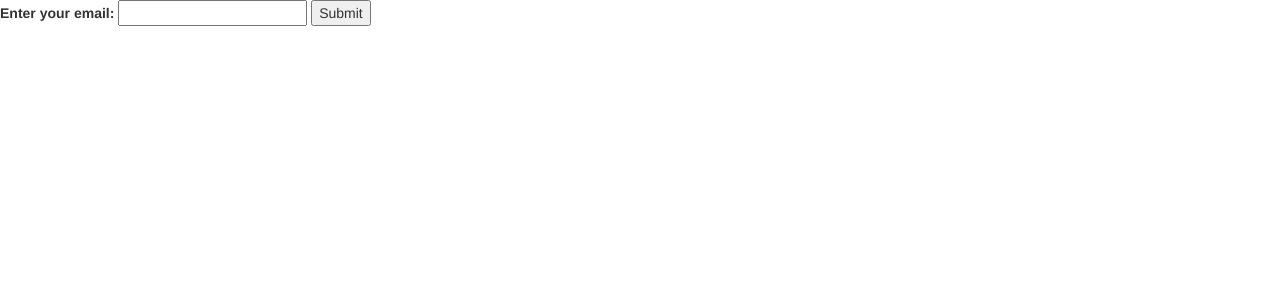
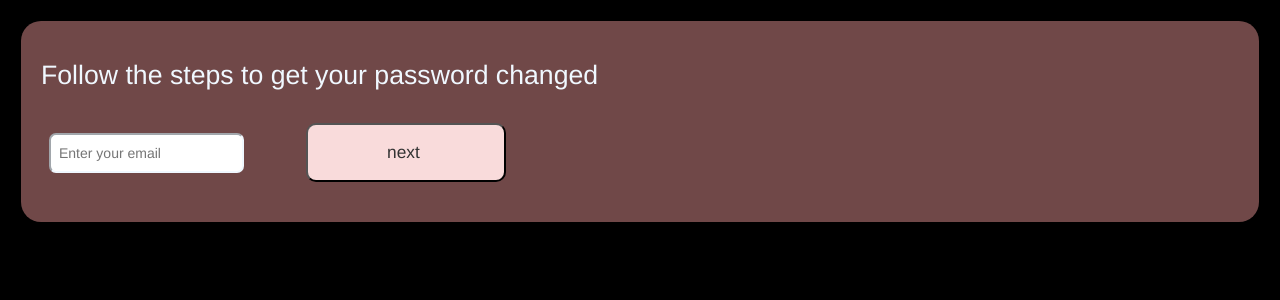
Before and after one commit to AmarjotS82/2800-202310-BBY16, a Node server app: page /changePassword in a window 1280 px wide. Shown: the top 300 px of the page. Run offline with Node 20, Linux system fonts and the light colour scheme; some libraries are stand-ins or nearby versions.

Commit message:
css the change password page

```diff
--- /dev/null
+++ b/public/css/changePassword.css
@@ -0,0 +1,63 @@
+body{
+    background-color: black;
+}
+
+h3{
+    color: aliceblue;
+    font-size: 20pt;
+
+}
+.changePass_wrapper{
+    background-color: rgba(204, 131, 131, 0.548);
+    display: grid;
+    border-radius: 20px;
+    height: 100%;
+    padding: 20px;
+    margin:1.5em;
+
+}
+button{
+    padding: 15px;
+    width: 200px;
+    padding-left: 15px;
+    padding-right: 20px;
+    border-radius: 10px;
+    margin-left: 50px;
+    margin-top: 8px;
+    background-color: rgb(249, 219, 219);
+    font-size: 13pt;
+}
+label{
+    font-size: 11pt;
+    color: rgb(60, 39, 39);
+}
+.email_change{
+    margin-top: 15px;
+}
+#security-question-form{
+    margin-top: 15px;
+}
+#change-password-form{
+    margin-top: 15px;
+}
+#email{
+    border-radius: 7px;
+    height: 40px;
+    margin: 8px;
+    border-color: aliceblue;
+    padding-left: 8px;
+}
+#security-question{
+    border-radius: 7px;
+    height: 40px;
+    margin: 8px;
+    border-color: aliceblue;
+    padding-left: 8px;
+}
+#new-password{
+    border-radius: 7px;
+    height: 40px;
+    margin: 8px;
+    border-color: aliceblue;
+    padding-left: 8px;
+}
--- a/views/changePassword.ejs
+++ b/views/changePassword.ejs
@@ -1,21 +1,21 @@
 <%- include("templates/header") %>
-
+<link rel="stylesheet" href="/css/changePassword.css">
+<div class="changePass_wrapper"><h3>Follow the steps to get your password changed</h3>
 <form id="forgot-password-form">
-    <div>
-    <label for="email">Enter your email:</label>
-    <input type="email" id="email" name="email">
-    <button type="submit" id="submit-email">Submit</button>
+    <div class="email_change">
+    <input type="email" id="email" name="email" placeholder="Enter your email">
+    <button type="submit" id="submit-email">next</button>
     </div>
-    <div id="security-question-form" style="display: none;">
+    <div id="security-question-form" style="display:none ;">
         <!-- the question from database will be added here -->
       <label for="security-question">Security question: </label> <br>
-      <input type="text" id="security-question" name="security-question">
-      <button type="submit" id="submit-security-question">Submit</button>
+      <input type="text" id="security-question" name="security-question" placeholder="Security answer">
+      <button type="submit" id="submit-security-question">next</button>
     </div>
   <br>
-    <div id="change-password-form" style="display: none;">
-      <label for="new-password">Enter new password:</label>
-      <input type="password" id="new-password" name="new-password">
+    <div id="change-password-form" style="display:none ;">
+      <input type="password" id="new-password" name="new-password" placeholder="Enter new password">
       <button type="submit" id="submit-new-password">Submit</button>
     </div>
   </form>
+</div>
```
Also changed, not shown: public/css/signup.css (line endings or trailing spaces).
